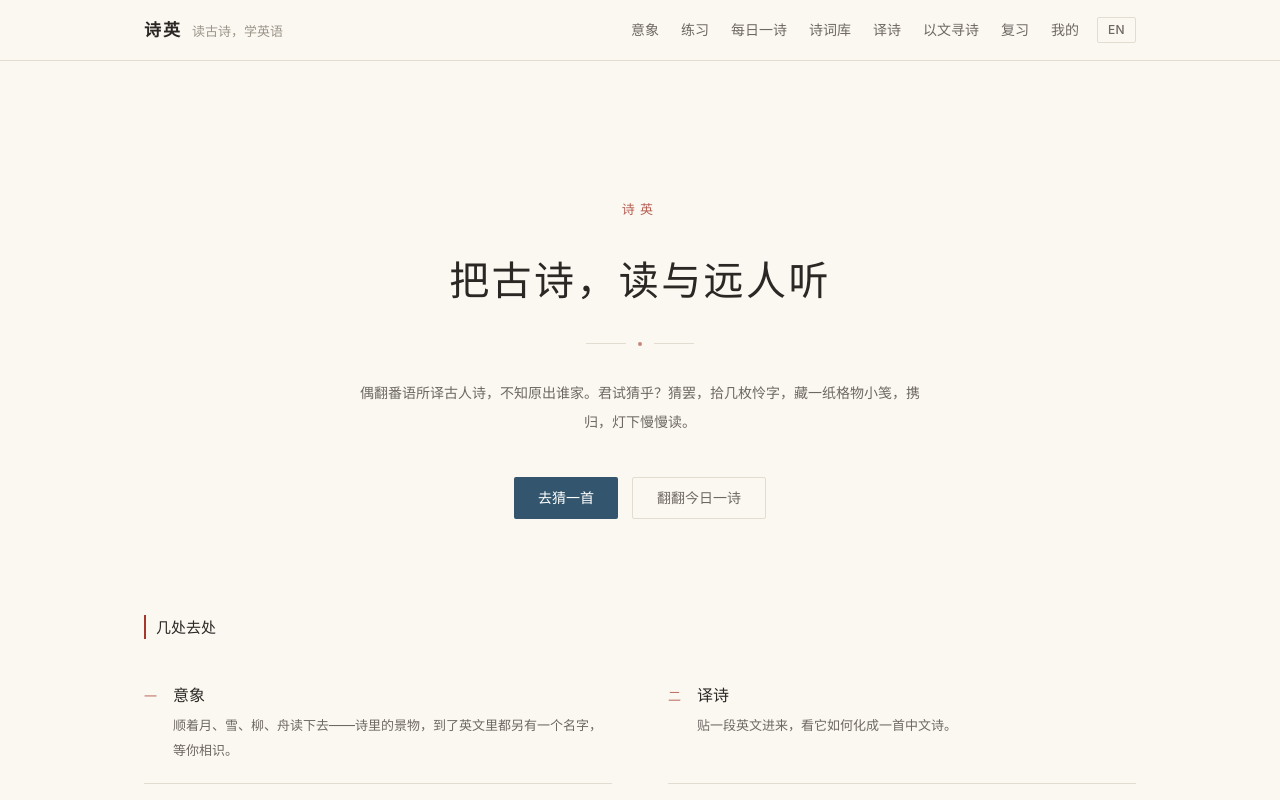
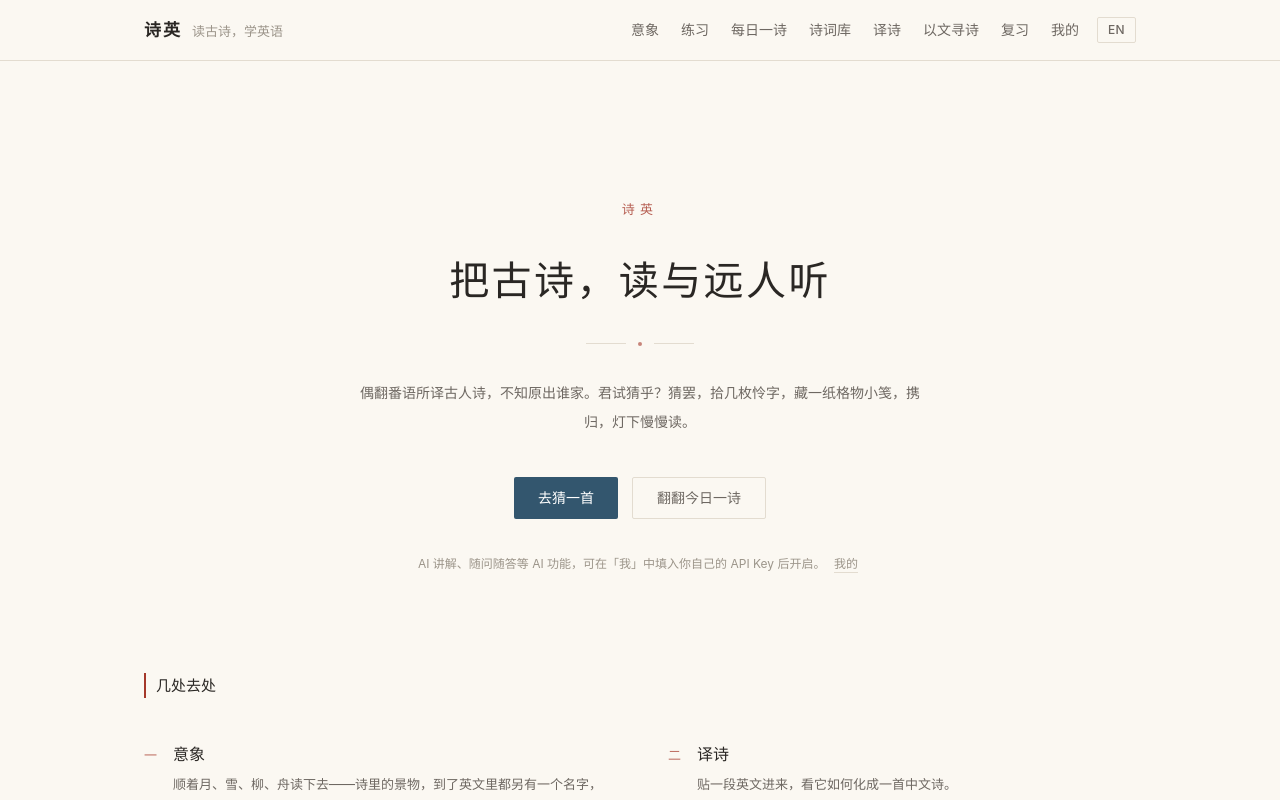
Before and after one commit to tanjixuan-06/poenglish, a Next.js app: page / in a window 1280 px wide. Shown: the top 800 px of the page. Built offline with nearby package versions, Linux system fonts and the light colour scheme; no server answers.

Commit message:
feat: 首页题头加一处安静的 BYOK 提示（中英双语）

```diff
--- a/app/components/HomeHero.tsx
+++ b/app/components/HomeHero.tsx
@@ -51,6 +51,14 @@ export default function HomeHero() {
             {t("homeCtaSecondary")}
           </Link>
         </div>
+
+        {/* 安静的提示：AI 功能依赖自带密钥，不喧宾夺主 */}
+        <p className="mt-7 text-center">
+          <span className="hint">{t("homeByokHint")}</span>{" "}
+          <Link href="/me" className="btn-quiet">
+            {t("navMe")}
+          </Link>
+        </p>
       </section>
 
       {/* 几处去处：像书桌上的几页纸，安静地列着 */}
--- a/app/i18n.ts
+++ b/app/i18n.ts
@@ -47,6 +47,8 @@ const zh: Dict = {
     "偶翻番语所译古人诗，不知原出谁家。君试猜乎？猜罢，拾几枚怜字，藏一纸格物小笺，携归，灯下慢慢读。",
   homeCtaPrimary: "去猜一首",
   homeCtaSecondary: "翻翻今日一诗",
+  homeByokHint:
+    "AI 讲解、随问随答等 AI 功能，可在「我」中填入你自己的 API Key 后开启。",
   homePlacesTitle: "几处去处",
   homeWhyTitle: "为什么从诗词读起",
   homeWhy1Title: "短，却不薄",
@@ -408,6 +410,8 @@ const en: Dict = {
     "Haply I turned the leaves of old poems rendered in a foreign tongue, and knew not whence they came. Wilt thou guess? When thou hast done, gather a few tender words, hide away a leaf of curious lore, and bear it home — to read it softly by the lamp.",
   homeCtaPrimary: "Go guess one",
   homeCtaSecondary: "See today's poem",
+  homeByokHint:
+    "AI features — line notes, ask-anything — run on your own API key. Add one under ‘My progress’.",
   homePlacesTitle: "Ways in",
   homeWhyTitle: "Why begin with poetry",
   homeWhy1Title: "Short, yet full",
```
